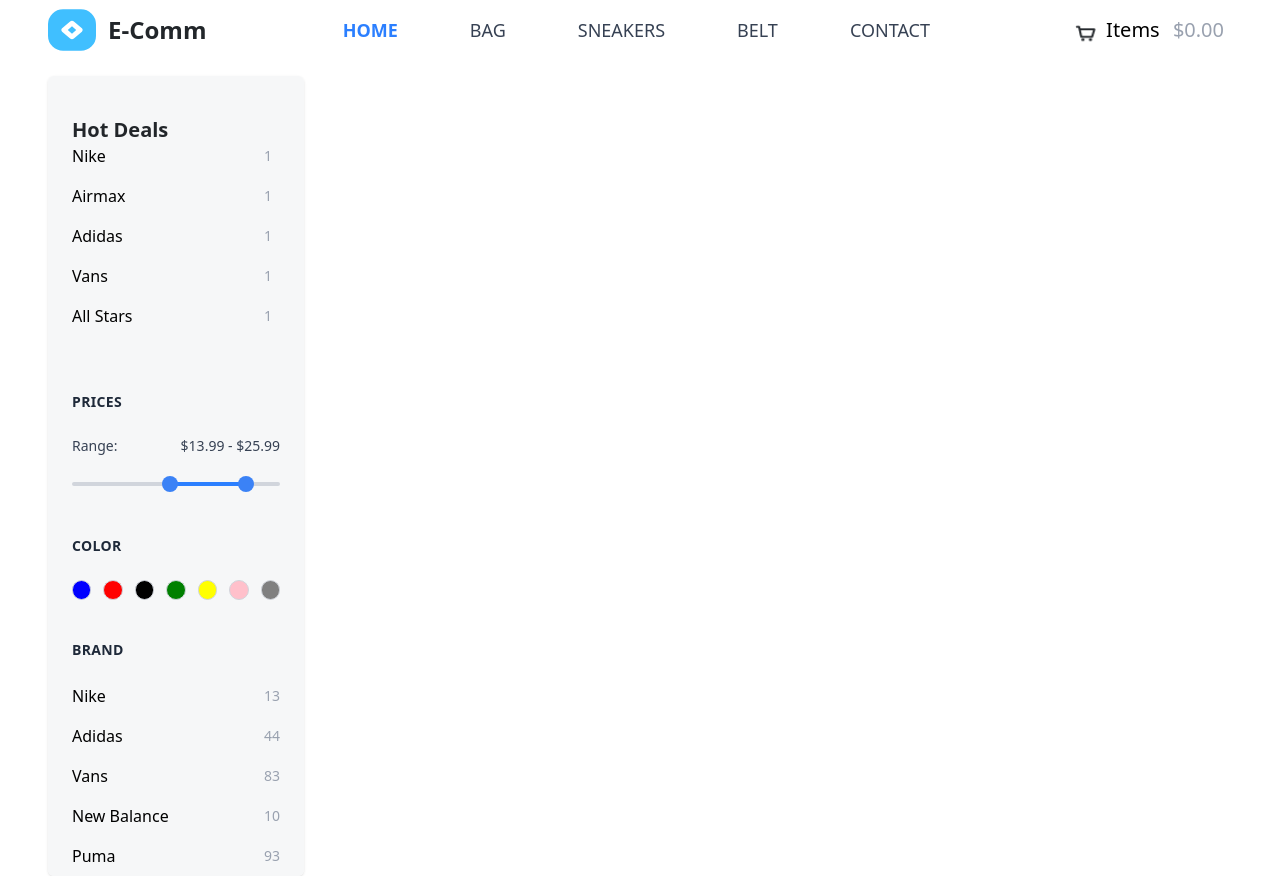
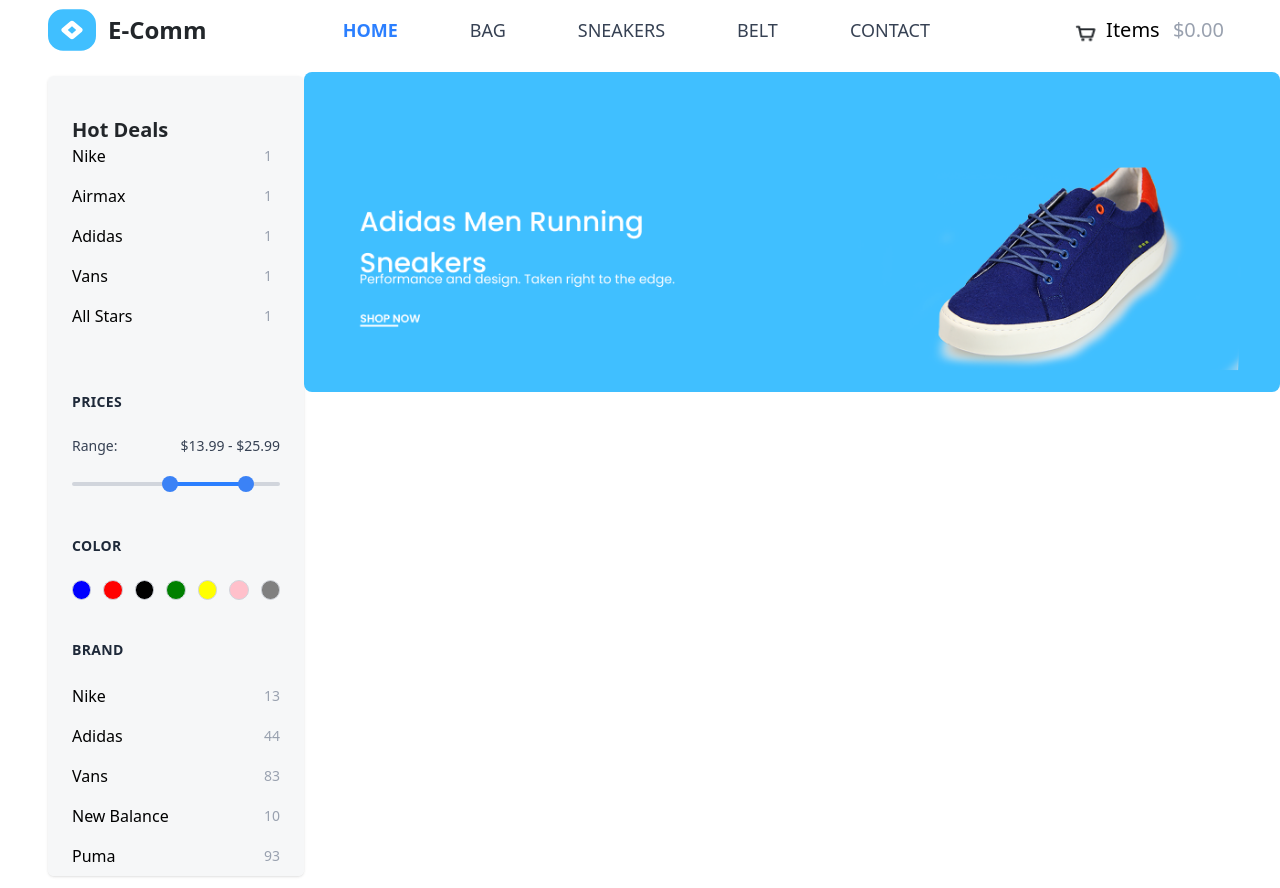
Before and after one commit to yashdotdev/E-Comm, a React (Vite) app: page / in a window 1280 px wide. Built offline with nearby package versions, Linux system fonts and the light colour scheme.

Commit message:
added hero

```diff
--- a/src/components/Hero/Hero.jsx
+++ b/src/components/Hero/Hero.jsx
@@ -1,3 +1,13 @@
+import HeroImage from "../../assets/Group 493.png";
+
 export const Hero = () => {
-  return <div></div>;
+  return (
+    <div className="w-full h-full mt-3 ">
+      <img
+        src={HeroImage}
+        alt="Hero"
+        className="w-full h-auto object-contain rounded-lg"
+      />
+    </div>
+  );
 };
--- a/src/pages/Home/Home.jsx
+++ b/src/pages/Home/Home.jsx
@@ -1,16 +1,20 @@
 import { Header } from "../../components/Header/Header";
 import { Hero } from "../../components/Hero/Hero";
-import ProductCard from "../../components/ProductCard/ProductCard";
 import { Sidebar } from "../../components/Sidebar/Sidebar";
-
 
 export const Home = () => {
   return (
-    <div className="">
+    <>
       <Header />
-      {/* <ProductCard/> */}
-      <Sidebar/>
+      <div className="flex">
+        {/* Sidebar on the left */}
+        <Sidebar />
 
-    </div>
+        {/* Hero on the right */}
+        <div className="flex-1 ">
+          <Hero />
+        </div>
+      </div>
+    </>
   );
 };
```
Also changed, not shown: src/assets/Group 493.png (added).
